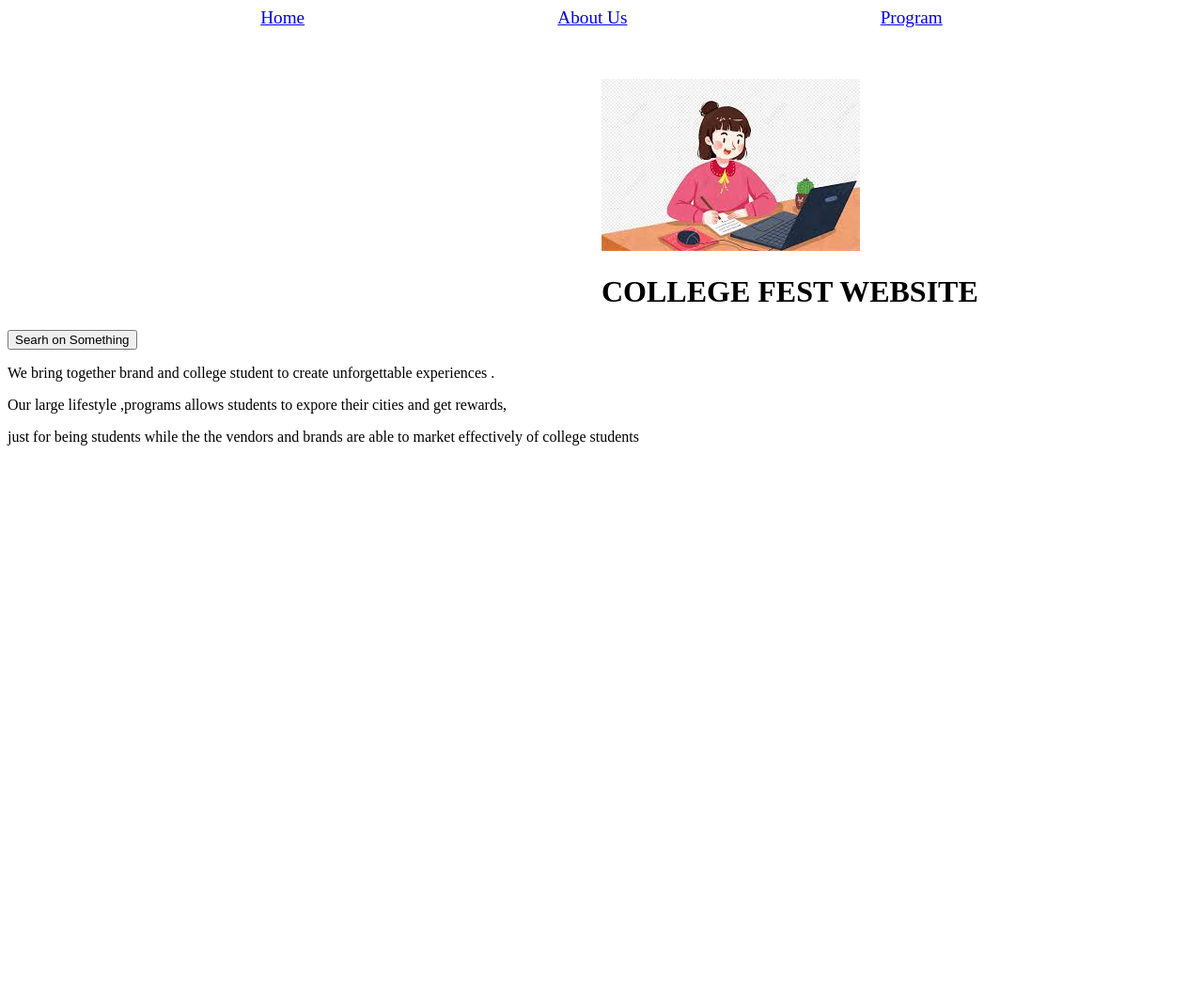
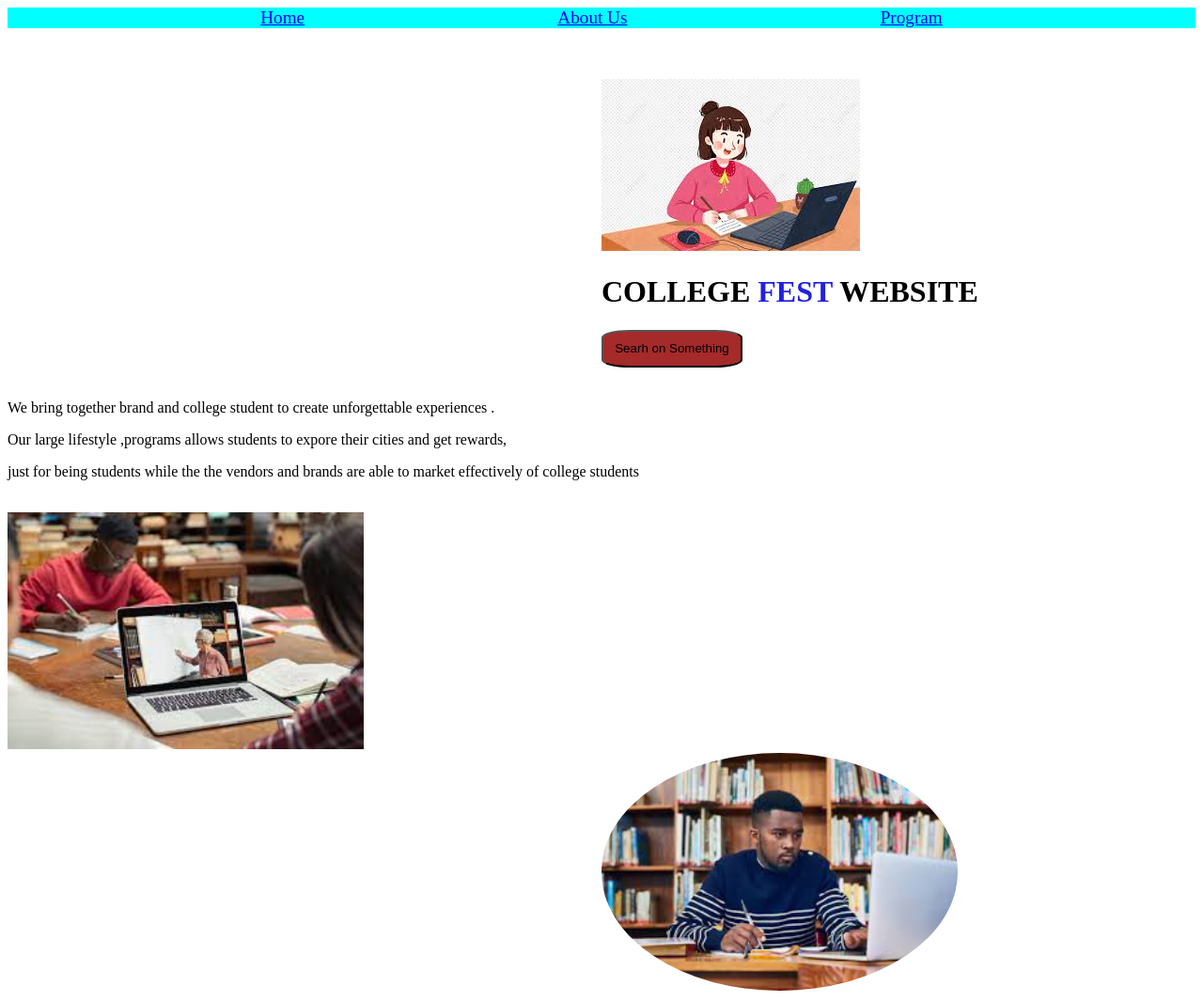
Before and after one commit to Esther-Naserian/Project1, a plain HTML site: page index.html in a window 1280 px wide. Shown: the whole page at 94% size. Before the commit the page ends 800 px from the top, so only its background shows below. Drawn offline with Linux system fonts and the light colour scheme.

Commit message:
add files

```diff
--- a/index.html
+++ b/index.html
@@ -12,17 +12,29 @@
    <a href="Home">Home</a>
    <a href="About Us">About Us</a>
    <a href="Program">Program</a>
+
     </nav>
     <br>
     <br>
     <br>
     <img src="images/online2.jpeg" class="head1">
-    <h1 class="head1">COLLEGE FEST WEBSITE</h1>
+    <h1 class="head1">COLLEGE <span>FEST</span> WEBSITE</h1>
 <button class="button1">Searh on Something</button>
+<br>
+<br>
 <div id="container2">
    <p>We bring together brand and college student to create unforgettable experiences .</p>
    <p>Our large lifestyle ,programs allows students to expore their cities and get rewards,</p>
     <p>just for being students while the the vendors  and brands are able to market effectively of college students</p>
+</div>
+<br>
+
+<div>
+    <img src="images/download (3).jpeg" class="img2">
+
+</div>
+<div>
+<img src="images/download (2).jpeg" class="img1">
 
 </div>
 
--- a/style.css
+++ b/style.css
@@ -3,9 +3,31 @@ display: flex;
 justify-content: space-evenly;
 text-decoration: none;
 font-size: larger;
+background-color: aqua;
 }
 .head1{
 margin-left: 50%;
 }
 .button1{
+    margin-left: 50%;
+    border-radius: 20%;
+    height: 40px;
+    width: 150px;
+    background-color: brown;
 }
+#container2{
+
+}
+span{
+    color: rgb(33, 33, 223);
+}
+.img1{
+border-radius: 100%;
+margin-left: 50%;
+width: 30%;
+
+
+}
+.img2{
+    width: 30%;
+}
```
Also changed, not shown: form.css (added), form.html (added), form2.css (added), form2.html (added), images/download (2).jpeg (added), images/download (3).jpeg (added).
